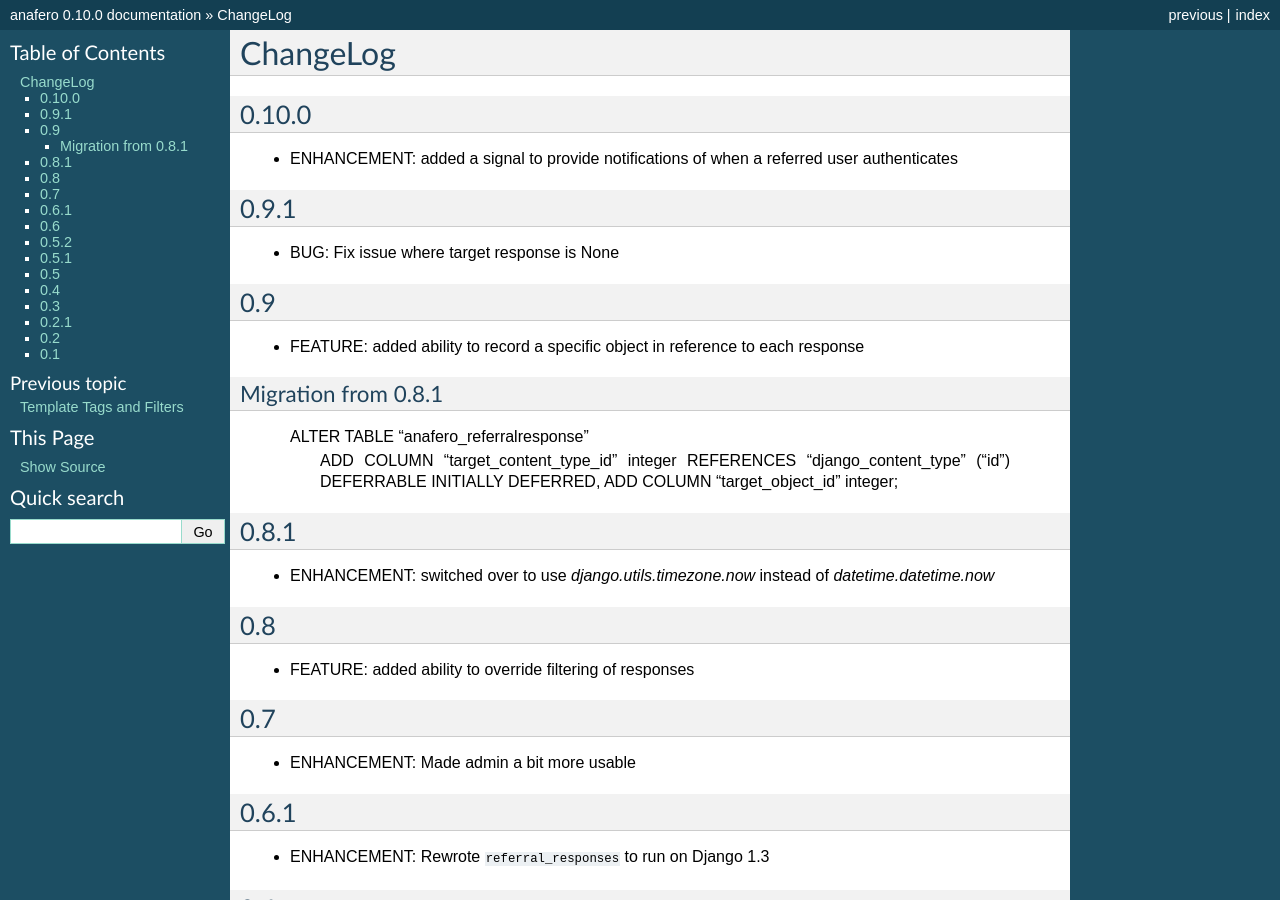
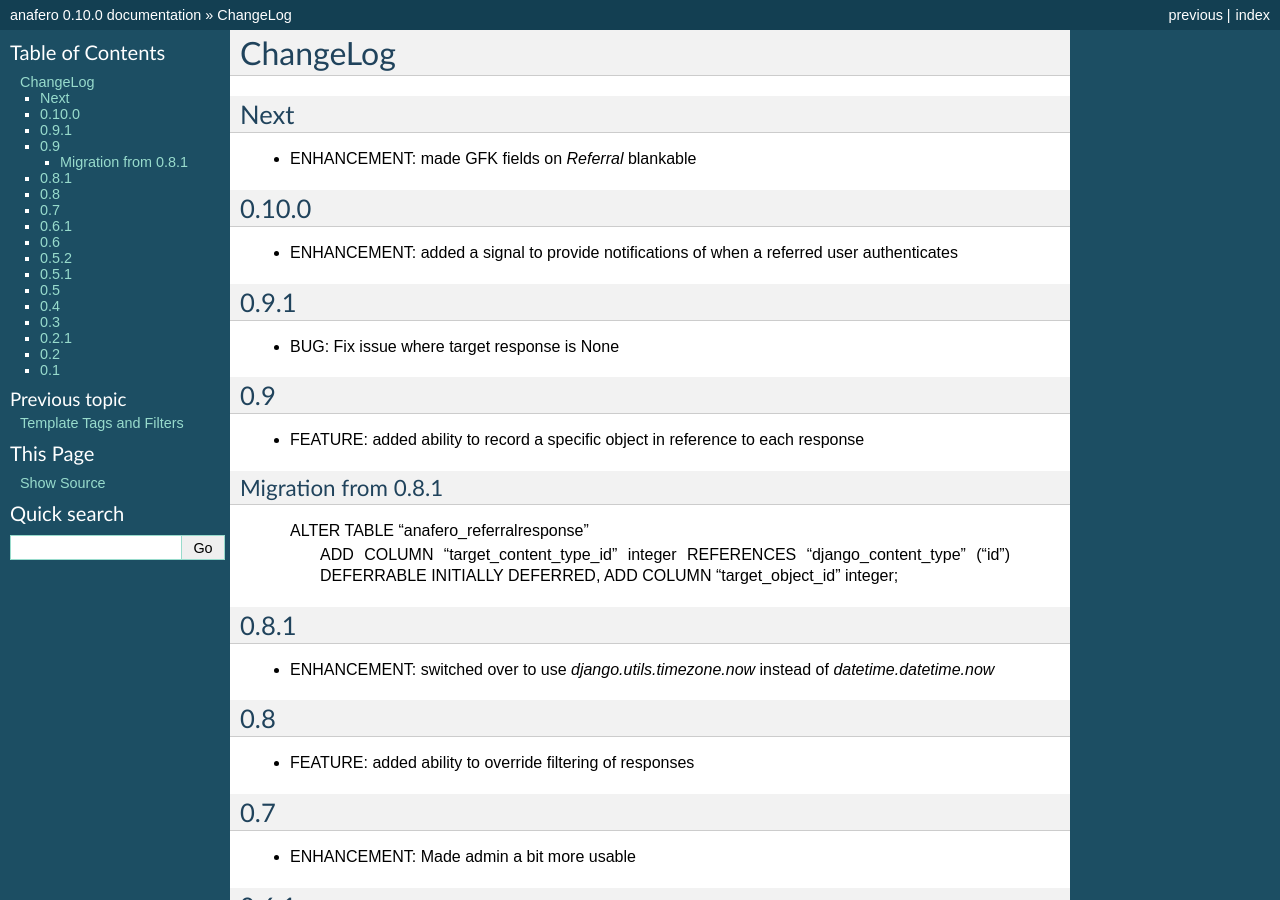
Before and after one commit to pinax/pinax-referrals, a Sphinx documentation site: the page built from docs/changelog.rst, in a window 1280 px wide and 900 px high. Built offline with Sphinx 7.4.7, drawn with Linux system fonts in a browser that asks for light colours.

Commit message:
Update change log

```diff
--- a/docs/changelog.rst
+++ b/docs/changelog.rst
@@ -2,6 +2,12 @@
 
 ChangeLog
 =========
+
+Next
+----
+
+- ENHANCEMENT: made GFK fields on `Referral` blankable
+
 
 0.10.0
 ------
```
